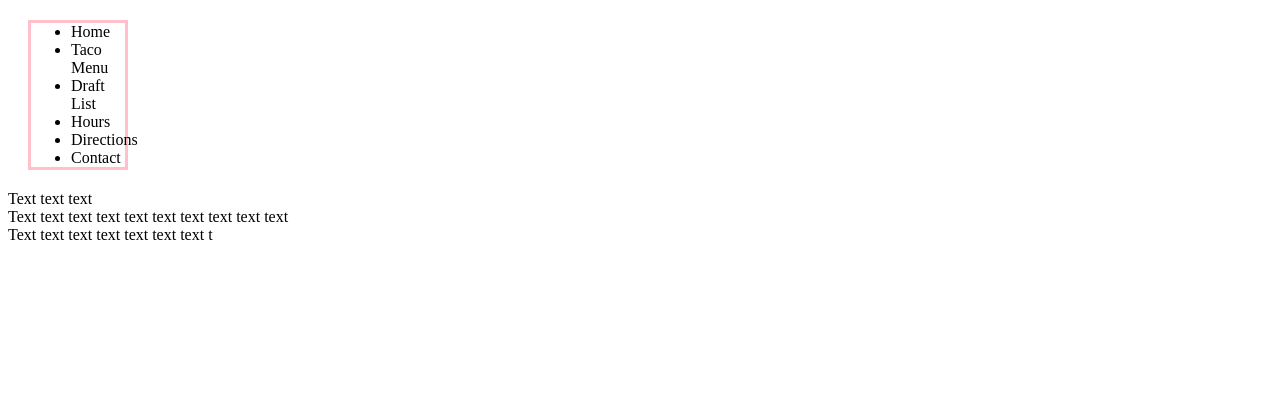
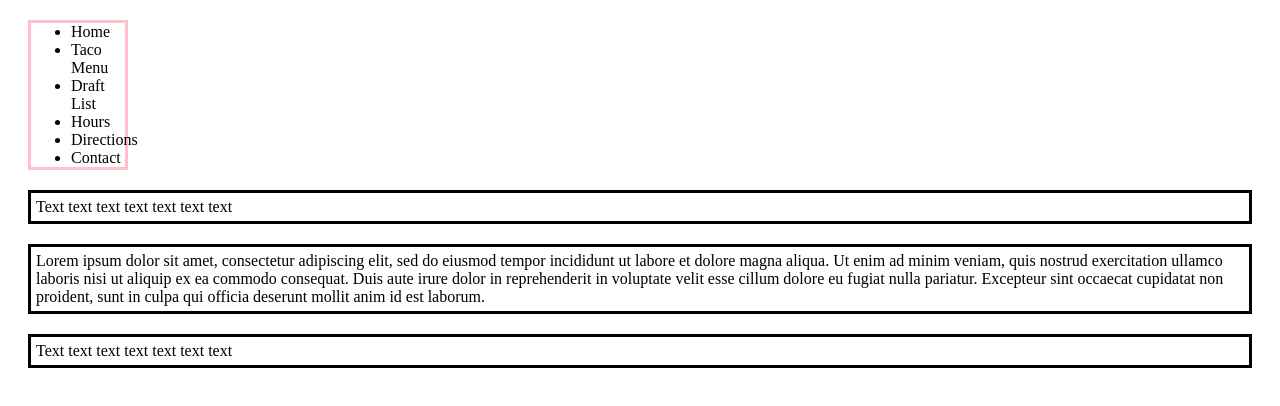
Before and after one commit to Diana-Perju/Practica-Front-End-Wantsome, a plain HTML site: page CS2 Practice.html in a window 1280 px wide. Drawn offline with Linux system fonts and the light colour scheme.

Commit message:
CS2 Home Practice Draft

```diff
--- a/CS2 Practice.html
+++ b/CS2 Practice.html
@@ -8,7 +8,7 @@
     </head>
 <body>
 
-    <div class="Boxes">
+    <div class="Container">
  <nav>
  <ul>
      <li>Home</li>
@@ -19,16 +19,12 @@
      <li>Contact</li>
  </ul>
 
-
 </nav>
-<section>Text text text</section>
-<section>Text text text text text text text text text text</section>
-<section>Text text text text text text text t</section>
-
-
+<section>Text text text text text text text</section>
+<section>Lorem ipsum dolor sit amet, consectetur adipiscing elit, sed do eiusmod tempor incididunt ut labore et dolore magna aliqua. Ut enim ad minim veniam, quis nostrud exercitation ullamco laboris nisi ut aliquip ex ea commodo consequat. Duis aute irure dolor in reprehenderit in voluptate velit esse cillum dolore eu fugiat nulla pariatur. Excepteur sint occaecat cupidatat non proident, sunt in culpa qui officia deserunt mollit anim id est laborum.</section>
+<section>Text text text text text text text</section>
     </div>
 
 </body>
 
-
     </html>
--- a/style3.css
+++ b/style3.css
@@ -1,8 +1,19 @@
 
-.Boxes {
+.Container {
     position: relative;
+    border-style: green solid;
+    box-sizing: content-box;
+    widows: 1000px;;
+    height: 400px;}
+
+
+div > section {
+    box-sizing: content-box;
+    border: solid;
+    margin: 20px;
+    position: static;
+    padding: 5px;
 }
-
 ul {
     box-sizing: border-box;
     width:100px;
@@ -31,9 +42,10 @@ ul {
     width: 500;
 }
 
-#section3{
+#section3 {
     border: solid;
     position: relative;
     height: 20px;
     width: 500;
     margin: auto;
+}
```
